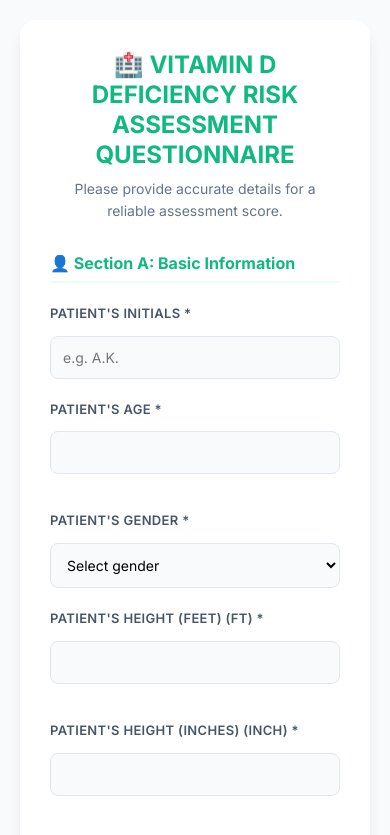
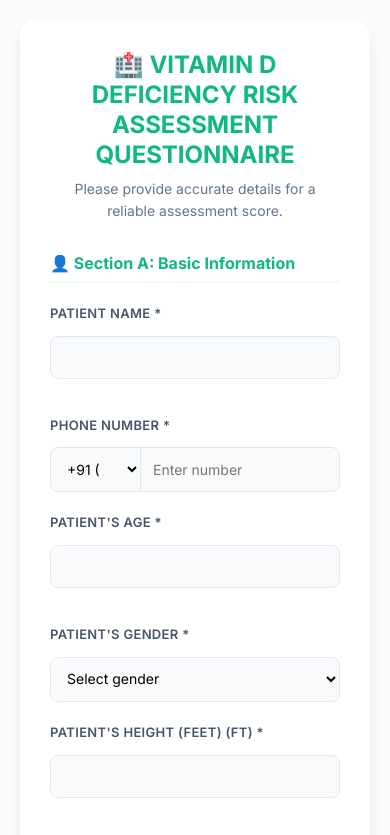
Before and after one commit to MirgudeMahesh/coupon-distribution, a React (Create React App) app: page /questionnaire in a window 390 px wide. Shown: the top 835 px of the page. Built offline with nearby package versions, Linux system fonts and the light colour scheme.

Commit message:
phone no

```diff
--- a/src/pages/StandaloneQuestionnaire.jsx
+++ b/src/pages/StandaloneQuestionnaire.jsx
@@ -13,7 +13,9 @@ const StandaloneQuestionnaire = () => {
   const [showModal, setShowModal] = useState(false);
 
   const [formData, setFormData] = useState({
-    initials: "",
+    name: "",
+    country_code: "+91",
+    phone_number: "",
     age: "",
     gender: "",
     height_feet: "",
@@ -46,7 +48,8 @@ const StandaloneQuestionnaire = () => {
   const handleCalculateScore = () => {
     // 1. Validate mandatory fields in Section A
     const mandatoryA = [
-      { key: "initials", label: "Initials" },
+      { key: "name", label: "Patient Name" },
+      { key: "phone_number", label: "Phone Number" },
       { key: "age", label: "Age" },
       { key: "gender", label: "Gender" },
       { key: "height_feet", label: "Height" },
@@ -104,7 +107,8 @@ const StandaloneQuestionnaire = () => {
     if (formData.other_comorbidity) comorbidities.push(`• ${formData.other_comorbidity}`);
 
     const assessmentReport = generateAssessmentReport({
-      initials: formData.initials,
+      name: formData.name,
+      phone: `${formData.country_code} ${formData.phone_number}`,
       age,
       gender: formData.gender,
       height_feet: heightFeet,
@@ -124,7 +128,9 @@ const StandaloneQuestionnaire = () => {
 
   const handleReset = () => {
     setFormData({
-      initials: "",
+      name: "",
+      country_code: "+91",
+      phone_number: "",
       age: "",
       gender: "",
       height_feet: "",
@@ -185,6 +191,40 @@ const StandaloneQuestionnaire = () => {
     .has-error input, .has-error select { border-color: #ef4444 !important; background-color: #fef2f2 !important; box-shadow: 0 0 0 3px rgba(239, 68, 68, 0.1) !important; }
     .error-msg { color: #ef4444; font-size: 11px; font-weight: 600; margin-top: 4px; display: block; }
     .has-error label { color: #ef4444 !important; }
+
+    /* Phone Input Style */
+    .phone-input-group {
+      display: flex;
+      gap: 0;
+      border: 1px solid #e2e8f0;
+      border-radius: 8px;
+      overflow: hidden;
+      background: #f8fafc;
+      transition: all 0.2s;
+    }
+    .phone-input-group:focus-within {
+      border-color: #10b981;
+      box-shadow: 0 0 0 3px rgba(16, 185, 129, 0.1);
+      background: white;
+    }
+    .country-select {
+      width: 90px !important;
+      border: none !important;
+      border-right: 1px solid #e2e8f0 !important;
+      border-radius: 0 !important;
+      background: transparent !important;
+      padding-right: 25px !important;
+    }
+    .phone-input {
+      border: none !important;
+      border-radius: 0 !important;
+      background: transparent !important;
+      flex: 1;
+    }
+    .has-error .phone-input-group {
+      border-color: #ef4444 !important;
+      background-color: #fef2f2 !important;
+    }
 
     /* Modal Styles */
     .modal-overlay {
@@ -272,18 +312,50 @@ const StandaloneQuestionnaire = () => {
         {/* Section A */}
         <div className="section">
           <h2 className="section-title">👤 {translations.sectionA}</h2>
-          <div className={`form-group ${errorField === 'initials' ? 'has-error' : ''}`} id="group-initials">
-            <label>{translations.patientInitials} *</label>
-            <input
-              type="text"
-              placeholder="e.g. A.K."
-              value={formData.initials}
-              onChange={(e) => {
-                setFormData({ ...formData, initials: e.target.value });
-                if (errorField === 'initials') setErrorField(null);
-              }}
-            />
-            {errorField === 'initials' && <span className="error-msg">This field is required</span>}
+
+          <div className="grid-2">
+            <div className={`form-group ${errorField === 'name' ? 'has-error' : ''}`} id="group-name">
+              <label>Patient Name *</label>
+              <input
+                type="text"
+                placeholder=""
+                value={formData.name}
+                onChange={(e) => {
+                  setFormData({ ...formData, name: e.target.value });
+                  if (errorField === 'name') setErrorField(null);
+                }}
+              />
+              {errorField === 'name' && <span className="error-msg">This field is required</span>}
+            </div>
+
+            <div className={`form-group ${errorField === 'phone_number' ? 'has-error' : ''}`} id="group-phone_number">
+              <label>Phone Number *</label>
+              <div className="phone-input-group">
+                <select
+                  className="country-select"
+                  value={formData.country_code}
+                  onChange={(e) => setFormData({ ...formData, country_code: e.target.value })}
+                >
+                  <option value="+91">+91 (IN)</option>
+                  <option value="+1">+1 (US)</option>
+                  <option value="+44">+44 (UK)</option>
+                  <option value="+971">+971 (UAE)</option>
+                  <option value="+65">+65 (SG)</option>
+                </select>
+                <input
+                  type="text"
+                  className="phone-input"
+                  placeholder="Enter number"
+                  value={formData.phone_number}
+                  onChange={(e) => {
+                    const val = e.target.value.replace(/\D/g, '');
+                    setFormData({ ...formData, phone_number: val });
+                    if (errorField === 'phone_number') setErrorField(null);
+                  }}
+                />
+              </div>
+              {errorField === 'phone_number' && <span className="error-msg">This field is required</span>}
+            </div>
           </div>
 
           <div className="grid-2">
--- a/src/pages/vitaminDCalculations.jsx
+++ b/src/pages/vitaminDCalculations.jsx
@@ -114,7 +114,8 @@ export const generateAssessmentReport = (patientData) => {
 --------------------------
  Vitamin D Assessment
 --------------------------
-Patient: ${patientData.initials}
+Patient: ${patientData.name}
+Phone: ${patientData.phone}
 Age: ${patientData.age}   Gender: ${patientData.gender}
 Height: ${patientData.height_feet}'${patientData.height_inches}"
 Weight: ${patientData.weight_kg}kg
```
